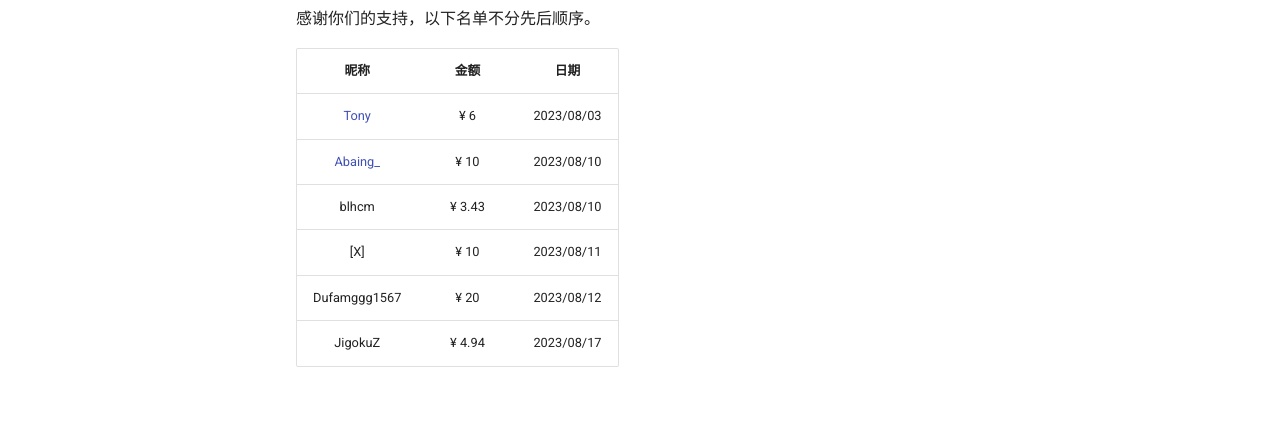
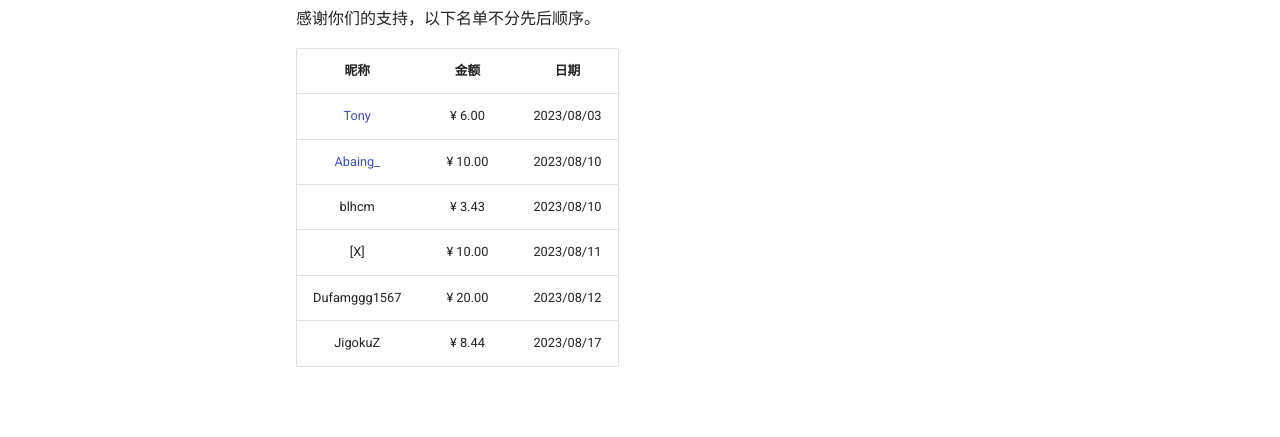
Before and after one commit to mcxiaolan/minecraft_server, an MkDocs documentation site: the page built from docs/donate.md, in a window 1280 px wide. Shown: the part 391-828 px from the top of the page. Built offline with MkDocs 1.6.1 and Material for MkDocs 9.7.7, drawn with Linux system fonts in a browser that asks for light colours; comment, search, counter and statistics services are not loaded.

Commit message:
Update donate.md

```diff
--- a/docs/donate.md
+++ b/docs/donate.md
@@ -9,9 +9,9 @@
 
 | 昵称 | 金额 | 日期 |
 |:--:|:--:|:--:|
-| [Tony](https://blog.iamsjy.com) | ¥ 6 | 2023/08/03 |
-| [Abaing_](https://abaing.com) | ¥ 10 | 2023/08/10 |
+| [Tony](https://blog.iamsjy.com) | ¥ 6.00 | 2023/08/03 |
+| [Abaing_](https://abaing.com) | ¥ 10.00 | 2023/08/10 |
 | blhcm | ¥ 3.43 | 2023/08/10 |
-| \[X\] | ¥ 10 | 2023/08/11 |
-| Dufamggg1567 | ¥ 20 | 2023/08/12 |
-| JigokuZ | ¥ 4.94 | 2023/08/17 |
+| \[X\] | ¥ 10.00 | 2023/08/11 |
+| Dufamggg1567 | ¥ 20.00 | 2023/08/12 |
+| JigokuZ | ¥ 8.44 | 2023/08/17 |
```
